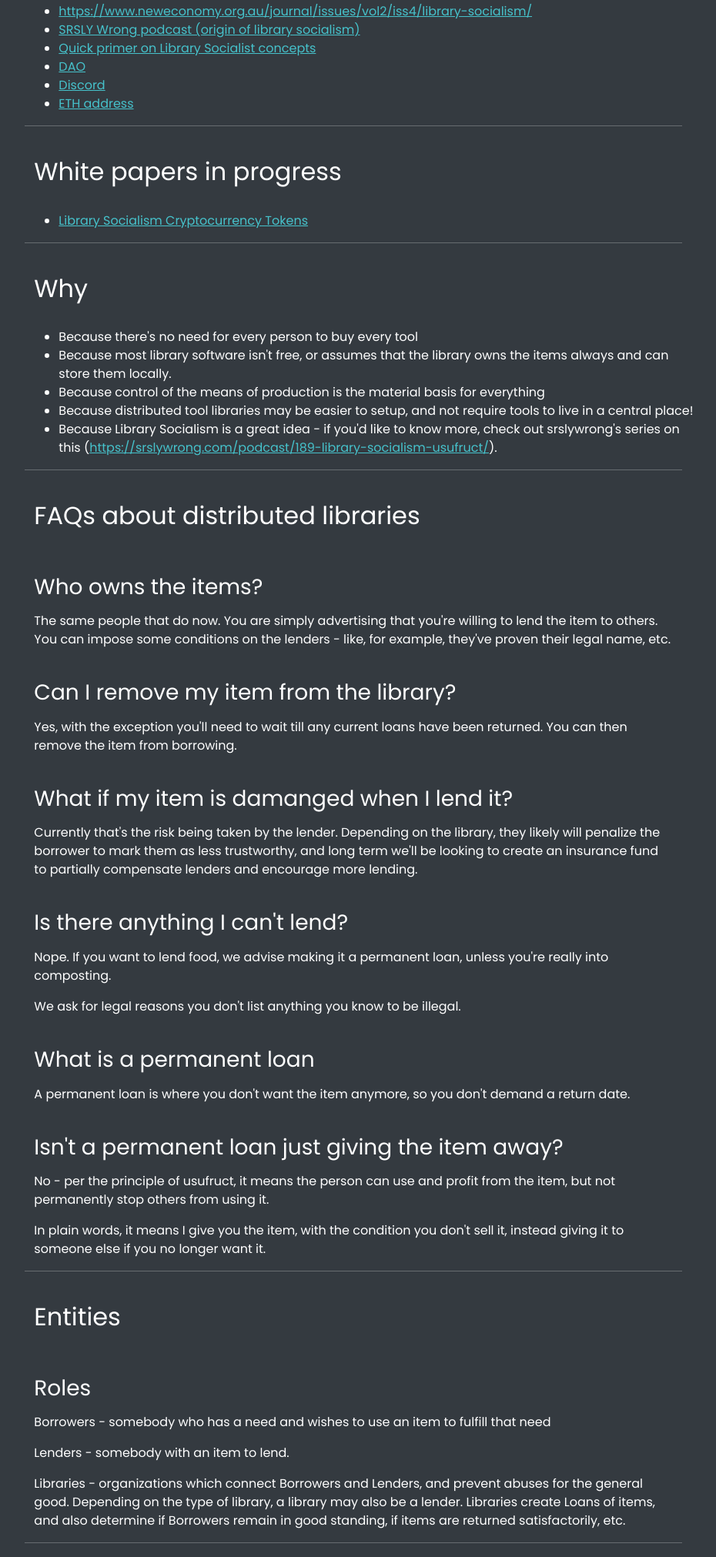
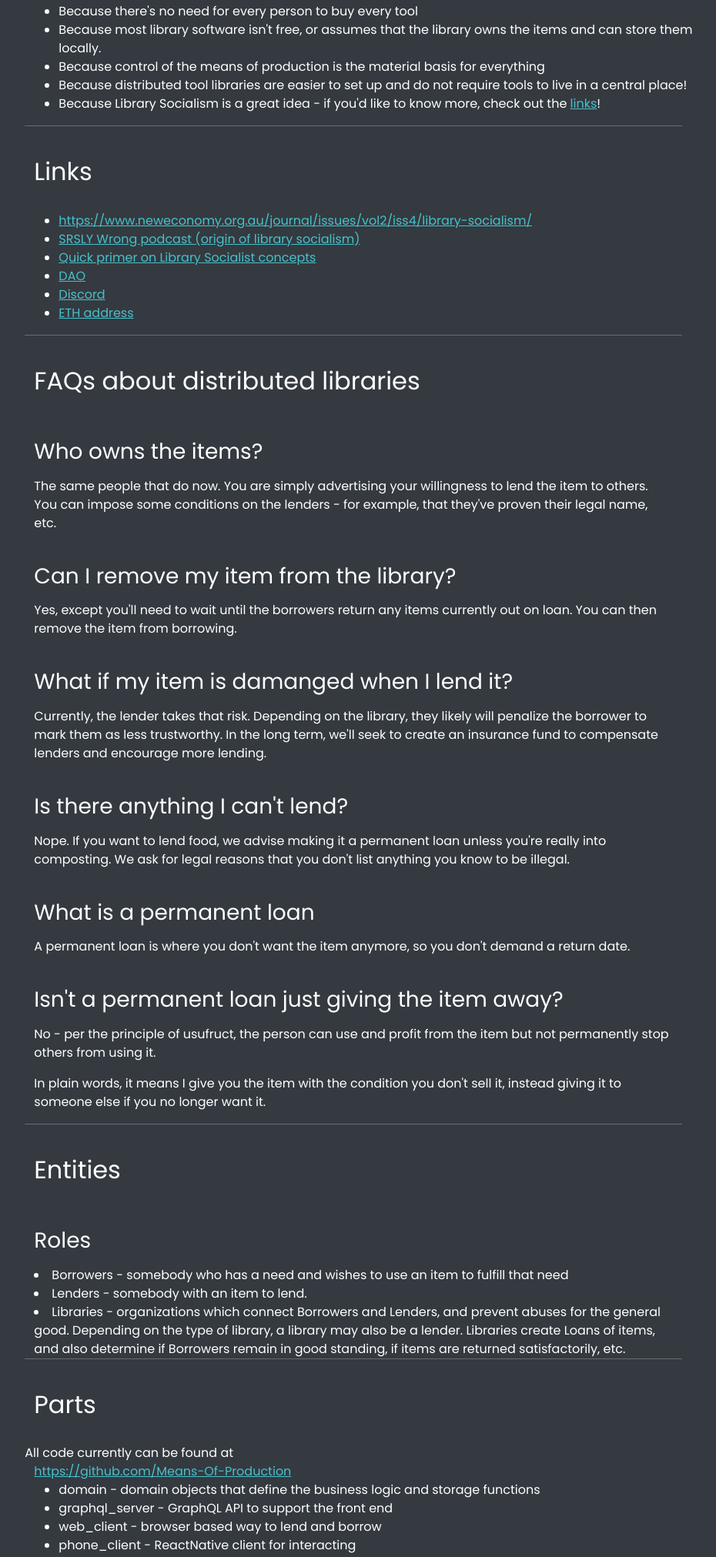
Before and after one commit to Means-Of-Production/website, a plain HTML site: page index.html in a window 1280 px wide. Shown: the part 619-2642 px from the top of the page at 77% size, without its empty margins (181-1111 px from the left). Drawn offline with nearby package versions, Linux system fonts and the light colour scheme.

Commit message:
Updates to wording

```diff
--- a/index.html
+++ b/index.html
@@ -37,65 +37,53 @@
         a library of things.</p>
       <hr>
     </div>
-    <div class="row" id="links">
-      <h2>Links</h2>
-      <ul>
-        <li><a
-            href="https://www.neweconomy.org.au/journal/issues/vol2/iss4/library-socialism/"
-            target="_blank">https://www.neweconomy.org.au/journal/issues/vol2/iss4/library-socialism/</a>
-        </li>
-        <li><a href="https://srslywrong.com/" target="_blank">SRSLY Wrong
-            podcast (origin of
-            library socialism)</a></li>
-        <li><a href="https://librarysocialism.org" target="_blank">Quick
-            primer on Library
-            Socialist concepts</a></li>
-        <li><a href="https://client.aragon.org/?#/meansofp"
-            target="_blank">DAO</a></li>
-        <li><a href="https://discord.gg/23j4HTgj" target="_blank">Discord</a>
-        </li>
-        <li><a href="https://meansofp.aragonid.eth" target="_blank">ETH
-            address</a></li>
-      </ul>
-      <hr>
-    </div>
-    <div class="row" id="white-papers">
-      <h2>White papers in progress</h2>
-      <ul>
-        <li><a
-            href="https://docs.google.com/document/d/15MbzfQnM130NxX-eGfyxG4PyIw0TeotXaatIrak_EXg/edit?usp=sharing"
-            target="_blank">Library
-            Socialism Cryptocurrency Tokens</a></li>
-      </ul>
-      <hr>
-    </div>
     <div class="row" id="why">
       <h2>Why</h2>
       <ul>
         <li>
           Because there&#39;s no need for every person to buy every tool
-
         </li>
         <li>
           Because most library software isn&#39;t free, or assumes that the
-          library owns the items always and can store them locally.
+          library owns the items and can store them locally.
         </li>
         <li>
           Because control of the means of production is the material basis
           for everything
         </li>
         <li>
-          Because distributed tool libraries may be easier to setup, and
-          not require tools to live in a central place!
+          Because distributed tool libraries are easier to set up and
+          do not require tools to live in a central place!
         </li>
         <li>
           Because Library Socialism is a great idea - if you&#39;d like to
-          know more, check out srslywrong&#39;s series on this (<a
-            href="https://srslywrong.com/podcast/189-library-socialism-usufruct/">https://srslywrong.com/podcast/189-library-socialism-usufruct/</a>).
+          know more, check out the <a href="#links">links</a>!
         </li>
       </ul>
       <!-- did we want this link to show up? -->
       <a href="https://github.com/Means-Of-Production"></a>
+      <hr>
+    </div>
+    <div class="row" id="links">
+      <h2 id="links">Links</h2>
+      <ul>
+        <li><a
+                href="https://www.neweconomy.org.au/journal/issues/vol2/iss4/library-socialism/"
+                target="_blank">https://www.neweconomy.org.au/journal/issues/vol2/iss4/library-socialism/</a>
+        </li>
+        <li><a href="https://srslywrong.com/" target="_blank">SRSLY Wrong
+          podcast (origin of
+          library socialism)</a></li>
+        <li><a href="https://librarysocialism.org" target="_blank">Quick
+          primer on Library
+          Socialist concepts</a></li>
+        <li><a href="https://client.aragon.org/?#/meansofp"
+               target="_blank">DAO</a></li>
+        <li><a href="https://discord.gg/23j4HTgj" target="_blank">Discord</a>
+        </li>
+        <li><a href="https://meansofp.aragonid.eth" target="_blank">ETH
+          address</a></li>
+      </ul>
       <hr>
     </div>
     <div class="row" id="faqs">
@@ -103,63 +91,58 @@
         libraries
       </h2>
       <h3 id="who-owns-the-items-">Who owns the items?</h3>
-      <p>The same people that do now. You are simply advertising that
-        you&#39;re
-        willing to lend the item to others. You can impose some conditions on
-        the lenders - like, for example, they&#39;ve proven their legal name,
-        etc.</p>
+      <p>The same people that do now. You are simply advertising your willingness to lend the item to
+        others. You can impose some conditions on the lenders - for example, that they've proven their
+        legal name, etc.</p>
       <h3 id="can-i-remove-my-item-from-the-library-">Can I remove my item
         from
         the library?</h3>
-      <p>Yes, with the exception you&#39;ll need to wait till any current
-        loans
-        have been returned. You can then remove the item from borrowing.</p>
+      <p>Yes, except you'll need to wait until the borrowers return any items currently out on loan. You can then remove
+        the item from borrowing.</p>
       <h3 id="what-if-my-item-is-damanged-when-i-lend-it-">What if my item is
         damanged when I lend it?</h3>
-      <p>Currently that&#39;s the risk being taken by the lender. Depending on
-        the library, they likely will penalize the borrower to mark them as
-        less
-        trustworthy, and long term we&#39;ll be looking to create an insurance
-        fund to partially compensate lenders and encourage more lending.</p>
+      <p>
+        Currently, the lender takes that risk. Depending on the library, they likely will penalize the borrower to mark
+        them as less trustworthy. In the long term, we'll seek to create an insurance fund to compensate lenders and
+        encourage more lending.
+      </p>
       <h3 id="is-there-anything-i-can-t-lend-">Is there anything I can&#39;t
         lend?</h3>
-      <p>Nope. If you want to lend food, we advise making it a permanent loan,
-        unless you&#39;re really into composting. </p>
-      <p>We ask for legal reasons you don&#39;t list anything you know to be
-        illegal.</p>
+      <p>Nope. If you want to lend food, we advise making it a permanent loan unless you're really into composting.
+        We ask for legal reasons that you don't list anything you know to be illegal.</p>
       <h3 id="what-is-a-permanent-loan">What is a permanent loan</h3>
-      <p>A permanent loan is where you don&#39;t want the item anymore, so you
-        don&#39;t demand a return date.</p>
+      <p>
+        A permanent loan is where you don't want the item anymore, so you don't demand a return date.
+      </p>
       <h3 id="isn-t-a-permanent-loan-just-giving-the-item-away-">Isn&#39;t a
         permanent loan just giving the item away?</h3>
-      <p>No - per the principle of usufruct, it means the person can use and
-        profit from the item, but not permanently stop others from using it.
-      </p>
-      <p>In plain words, it means I give you the item, with the condition you
-        don&#39;t sell it, instead giving it to someone else if you no longer
-        want it.</p>
+      <p>No - per the principle of usufruct, the person can use and profit from the item but not permanently stop others from using it.
+        </p><p>In plain words, it means I give you the item with the condition you don't sell it, instead giving it to someone else if you no longer want it.</p>
       <hr>
     </div>
     <div class="row" id="entities">
       <h2>Entities</h2>
       <h3 id="roles">Roles</h3>
-      <p><span class="underline">Borrowers</span> - somebody who has a need and
+      <li><span class="underline">Borrowers</span> - somebody who has a need and
         wishes to use an item to
-        fulfill that need</p>
-      <p>Lenders - somebody with an item to lend.</p>
-      <p>Libraries - organizations which connect Borrowers and Lenders, and
+        fulfill that need</li>
+      <li>Lenders - somebody with an item to lend.</li>
+      <li>Libraries - organizations which connect Borrowers and Lenders, and
         prevent abuses for the general good. Depending on the type of library,
         a
         library may also be a lender.
         Libraries create Loans of items, and also determine if Borrowers
         remain
-        in good standing, if items are returned satisfactorily, etc.</p>
+        in good standing, if items are returned satisfactorily, etc.</li>
+      </ul>
       <hr>
     </div>
     <div class="row" id="parts">
       <h2>Parts</h2>
+      All code currently can be found at
+      <a href="https://github.com/Means-Of-Production">https://github.com/Means-Of-Production</a>
       <ul>
-        <li>meansofproduction - domain objects that define the business logic
+        <li>domain - domain objects that define the business logic
           and storage functions</li>
         <li>graphql_server - GraphQL API to support the front end</li>
         <li>web_client - browser based way to lend and borrow</li>
@@ -170,17 +153,17 @@
     <div class="row" id="current-domain-objects">
       <h2>Current Domain Objects</h2>
       <h3>Thing</h3>
-      <p>something to be lent out. Can have a <em>borrow cost</em>, which
-        reflects a relative worth of the item, to help even out lending if
-        needed</p>
+      <p>Something to be lent out - a good, service, anything</p>
       <h3 id="lender">Lender</h3>
-      <p>A person or entity that owns an item. They might also be responsible
-        for evaluating condition on return.</p>
+      <p>
+        A person or entity that owns an item. They might also be responsible for evaluating conditions on return.
+      </p>
       <h3 id="borrower">Borrower</h3>
       <p>A person or entity which borrows an item through a <code>Loan</code>.
       </p>
-      <p>Borrowers who return items late or with damage can accrue either fees
-        or demerits, depending on the library policies.</p>
+      <p>
+        Borrowers who return items late or damaged can accrue fees or demerits, depending on the library policies.
+      </p>
       <h3 id="loan">Loan</h3>
       <p>The temporary transfer of an item to a borrower to supply a need.
         Fills
@@ -188,14 +171,14 @@
         an
         item, but is not free to destroy or permanently remove it (such as
         selling it).</p>
-      <p>Loans may or may not have an expiration. A gift or entitlement may be
-        considered a loan without an expiration date.</p>
+      <p>Loans may or may not have an expiration. For example, we may consider a gift or entitlement to be a loan
+        without an expiration date.</p>
       <h3 id="library">Library</h3>
       <p>A library might represent either a library organization, or a
         distributed group of Lenders</p>
-      <p>Libraries will also be able to long term allow members from other
-        libraries, presenting an easy way to offer a unified platform for
-        existing lenders</p>
+      <p>
+        Libraries will also be able to allow members from other libraries, presenting an easy way to offer a
+        unified platform for existing lenders.</p>
       <p>Libraries can enforce policies on behalf of their membership, such as
         maximum items to borrow at one time, fees or points for non-returned
         items, etc.</p>
```
